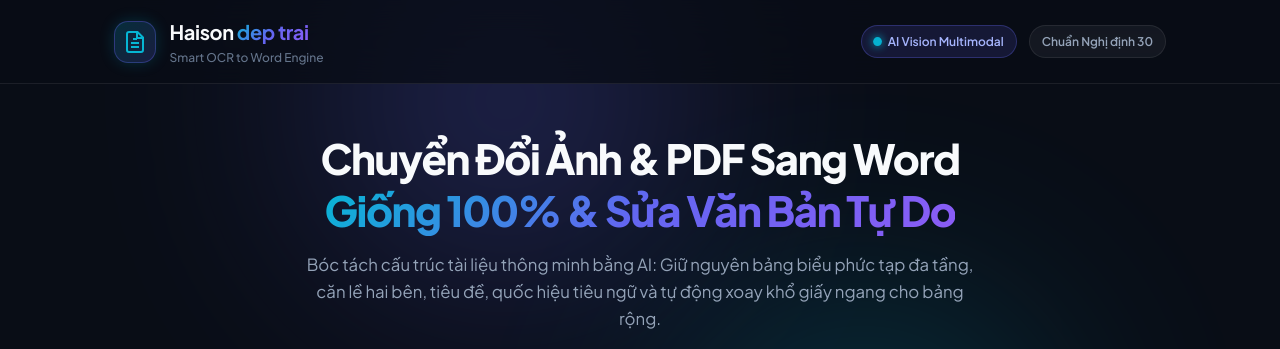
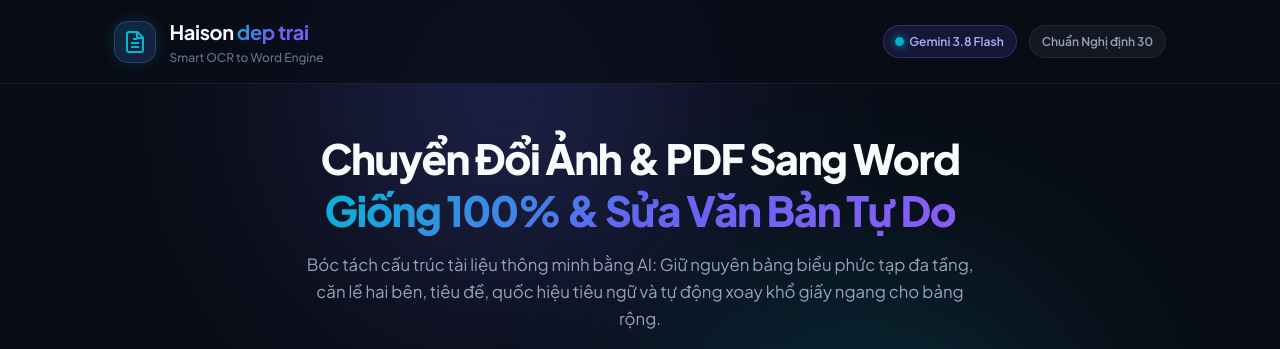
Before and after one commit to haison08/chuyenvanban, a Flask app: page / in a window 1280 px wide. Shown: the top 349 px of the page. Run offline with Flask 2, Linux system fonts and the light colour scheme.

Commit message:
chore: Đồng bộ nhãn Gemini 3.8 Flash trong templates/index.html

```diff
--- a/templates/index.html
+++ b/templates/index.html
@@ -35,7 +35,7 @@
       <div class="header-badges">
         <span class="badge badge-pulse">
           <span class="pulse-dot"></span>
-          AI Vision Multimodal
+          Gemini 3.8 Flash
         </span>
         <span class="badge badge-subtle">Chuẩn Nghị định 30</span>
       </div>
```
